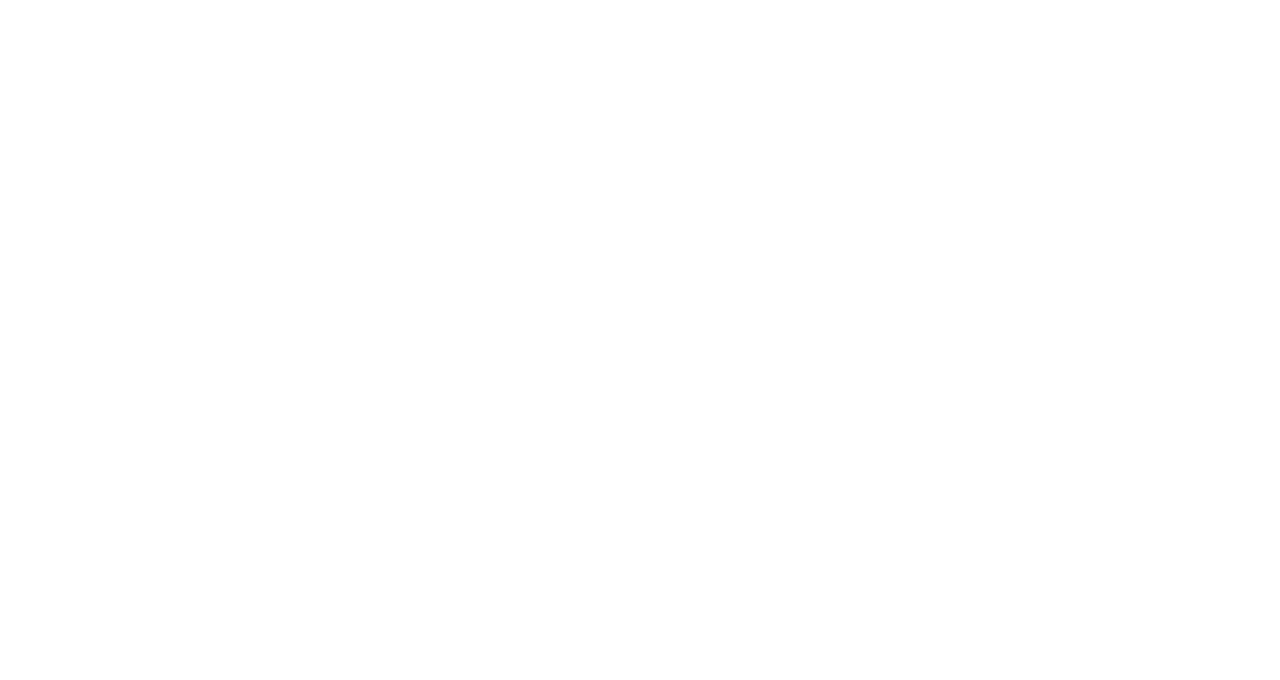
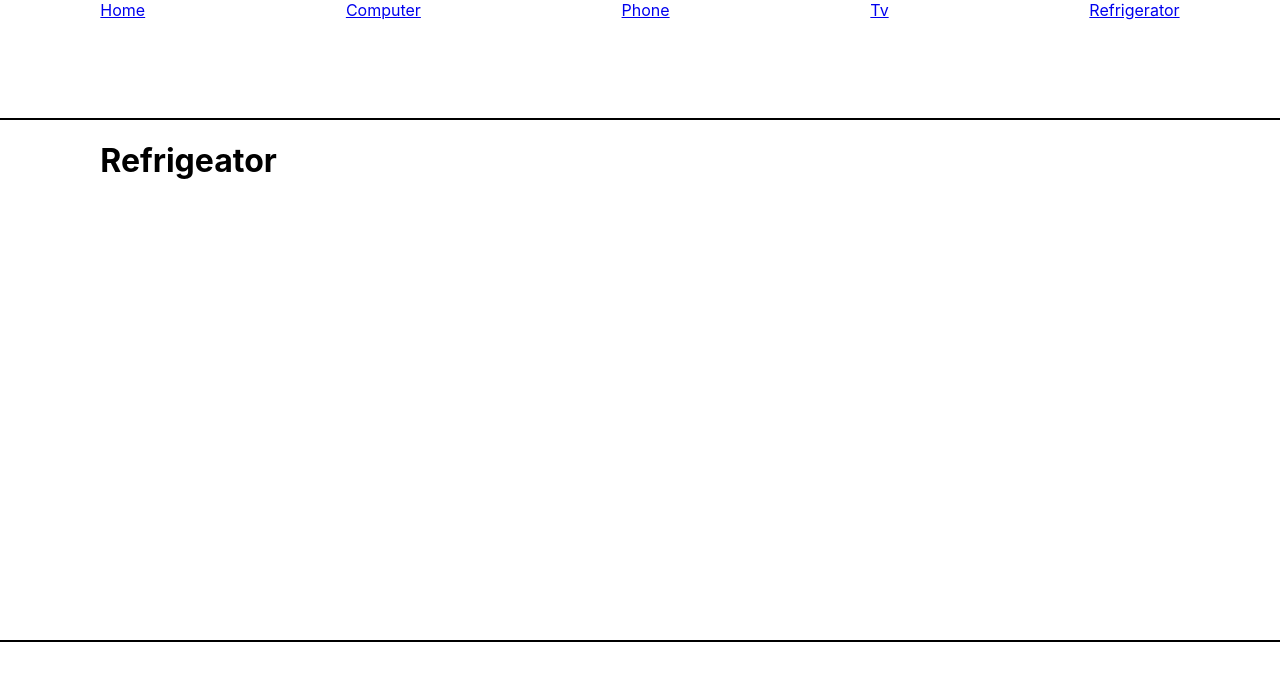
Before and after one commit to Izhakhtml/Hackaton_Electronic, a React (Create React App) app: page /Refrigerator in a window 1280 px wide. Shown: the top 680 px of the page. Built offline with nearby package versions, Linux system fonts and the light colour scheme.

Commit message:
components added

```diff
--- a/src/App.css
+++ b/src/App.css
@@ -1,3 +1,31 @@
 .App {
   text-align: center;
 }
+.App{
+  display: grid;
+  grid-template-areas:
+  'header header header header header'
+  'main main main main main'
+  'main main main main main'
+  'footer footer footer footer footer';
+  width: 100vw;
+  height: 100vh;
+  grid-template-rows: 15% 40% 25%;
+}
+.header{
+  grid-area: header;
+ border-bottom: 2px solid black;}
+.footer{
+  grid-area: footer;
+  border-top: 2px solid black;}
+.nav{
+  display: flex;
+  flex-wrap: wrap;
+  justify-content: space-around;
+
+}
+li{
+  list-style: none;
+  text-decoration: none;
+
+}
--- a/src/App.js
+++ b/src/App.js
@@ -1,8 +1,9 @@
 import './App.css';
-
+import ApiRouter from './apiRouter/ApiRouter.component';
 function App() {
   return (
     <div className="App">
+      <ApiRouter/>
     </div>
   );
 }
--- /dev/null
+++ b/src/apiRouter/ApiRouter.component.jsx
@@ -0,0 +1,24 @@
+import {BrowserRouter,Route,Routes} from "react-router-dom";
+import Header from "../components/parts/header/Header.component";
+import Footer from "../components/parts/footer/Footer.component";
+import Computer from "../components/screen/computer/Computer.component";
+import Phone from "../components/screen/phone/Phone.component";
+import Tv from "../components/screen/tv/Tv.component";
+import Refrigeator from "../components/screen/refrigerator/Refrigerator.component";
+import HomePage from "../components/screen/home/HomePage.component";
+const ApiRouter =()=>{
+return(
+    <BrowserRouter>
+    <Header/>
+      <Routes>
+           <Route  exact path="/" element={<HomePage/>}/>
+           <Route  path="/Computer" element={<Computer/>}/>
+           <Route  path="/Phone" element={<Phone/>}/>
+           <Route  path="/Tv" element={<Tv/>}/>
+           <Route  path="/Refrigerator" element={<Refrigeator/>}/>
+      </Routes>
+    <Footer/>
+</BrowserRouter>
+)
+}
+export default ApiRouter;
--- /dev/null
+++ b/src/components/parts/footer/Footer.component.jsx
@@ -0,0 +1,8 @@
+const Footer = ()=>{
+return(
+    <footer className="footer">
+
+    </footer>
+)
+}
+export default Footer;
--- /dev/null
+++ b/src/components/parts/header/Header.component.jsx
@@ -0,0 +1,15 @@
+import { Link } from "react-router-dom";
+const Header = ()=>{
+    return(
+        <header className="header">
+              <nav className="nav">
+                   <Link to="/"><li>Home</li></Link>
+                   <Link to="/Computer"><li>Computer</li></Link>
+                   <Link to="/Phone"><li>Phone</li></Link>
+                   <Link to="/Tv"><li>Tv</li></Link>
+                   <Link to="/Refrigerator"><li>Refrigerator</li></Link>
+              </nav>
+        </header>
+    )
+    }
+    export default Header;
--- /dev/null
+++ b/src/components/screen/computer/Computer.component.jsx
@@ -0,0 +1,8 @@
+const Computer =()=>{
+return(
+    <div>
+      <h1>Computer</h1>
+    </div>
+)
+}
+export default Computer;
--- /dev/null
+++ b/src/components/screen/home/HomePage.component.jsx
@@ -0,0 +1,9 @@
+const HomePage =()=>{
+
+return(
+    <div>
+        <h1>HomePage</h1>
+    </div>
+)
+}
+export default HomePage;
--- /dev/null
+++ b/src/components/screen/phone/Phone.component.jsx
@@ -0,0 +1,9 @@
+const Phone =()=>{
+
+return(
+    <div>
+       <h1>Phone</h1>
+    </div>
+)
+}
+export default Phone;
--- /dev/null
+++ b/src/components/screen/refrigerator/Refrigerator.component.jsx
@@ -0,0 +1,8 @@
+const Refrigeator =()=>{
+return(
+    <div>
+      <h1>Refrigeator</h1>
+    </div>
+)
+}
+export default Refrigeator;
--- /dev/null
+++ b/src/components/screen/tv/Tv.component.jsx
@@ -0,0 +1,8 @@
+const Tv =()=>{
+return(
+    <div>
+      <h1>Tv</h1>
+    </div>
+)
+}
+export default Tv;
```
